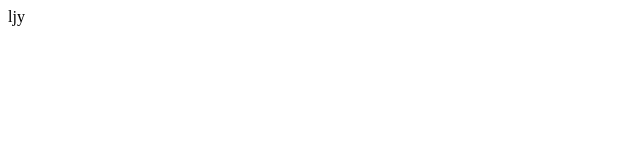
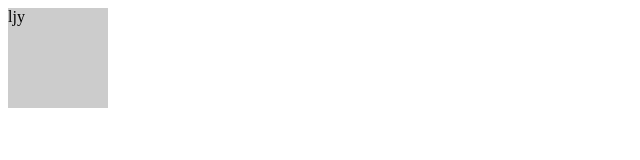
Before and after one commit to excumes/myDemo, a plain HTML site: page test.html in a window 1280 px wide. Shown: the whole page, without its empty margins (0-640 px from the left). Drawn offline with Linux system fonts and the light colour scheme.

Commit message:
add a css

```diff
--- a/test.html
+++ b/test.html
@@ -5,6 +5,13 @@
     <meta name="viewport" content="width=device-width, initial-scale=1.0">
     <meta http-equiv="X-UA-Compatible" content="ie=edge">
     <title>Document</title>
+    <style>
+        div{
+            width: 100px;
+            height: 100px;
+            background-color: #ccc;
+        }
+    </style>
 </head>
 <body>
     <div>ljy</div>
```
